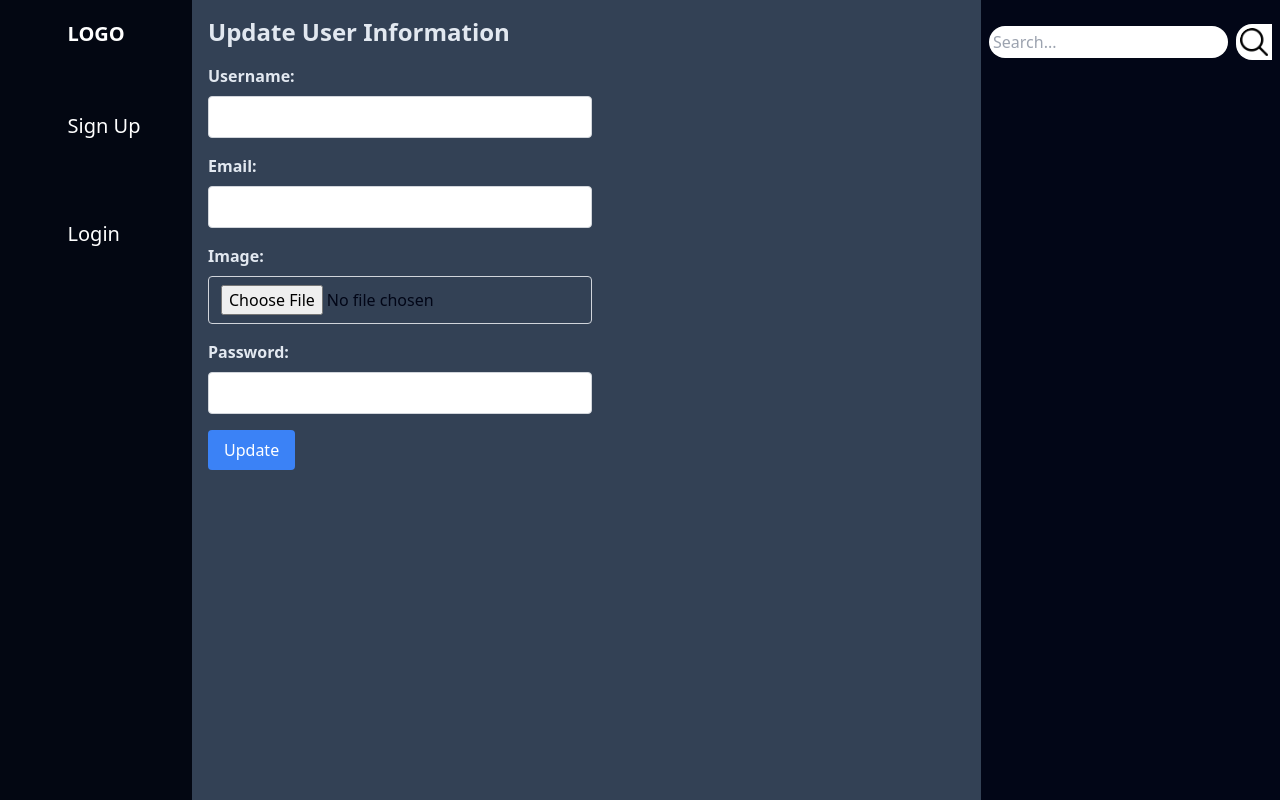
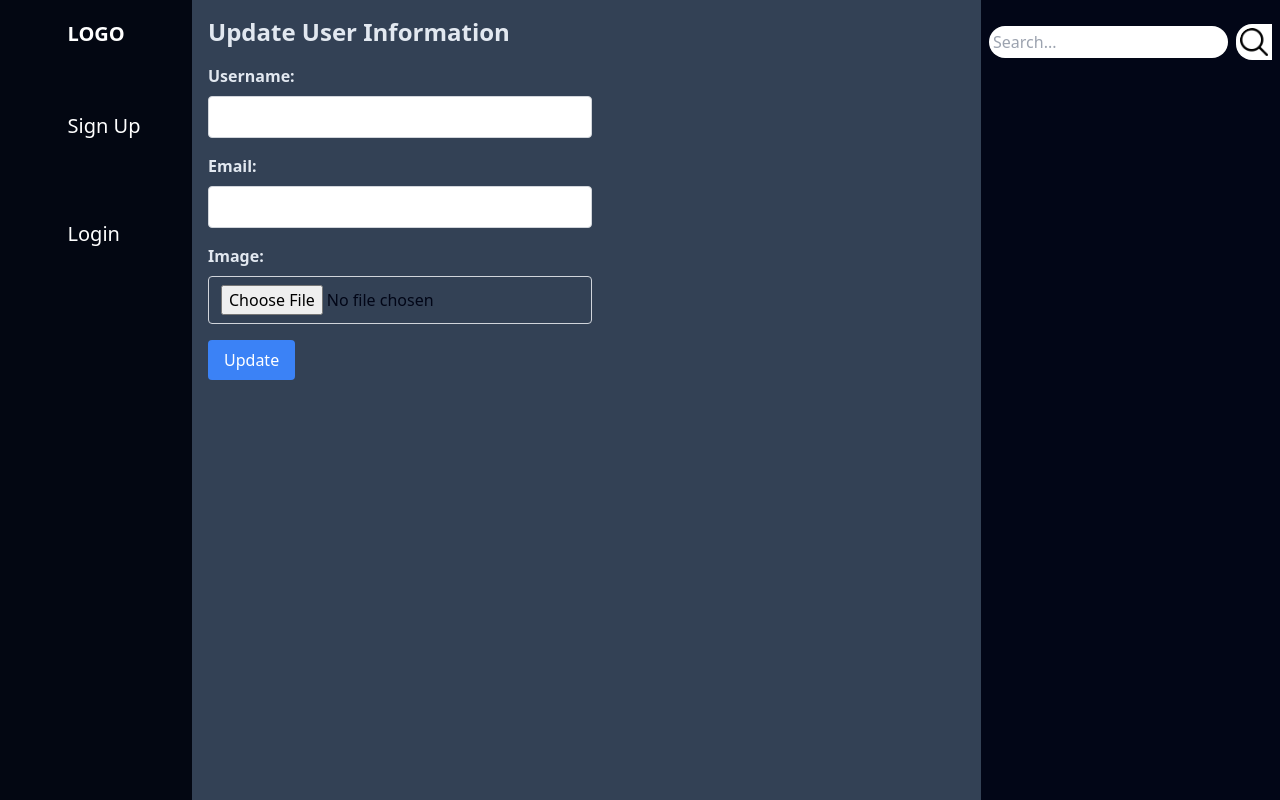
Before and after one commit to bebossi/blog-client-typescript, a React (Vite) app: page /updateUser in a window 1280 px wide. Built offline with nearby package versions, Linux system fonts and the light colour scheme; no server answers.

Commit message:
updating updateUSer page

```diff
--- a/src/Pages/HomeScreen.tsx
+++ b/src/Pages/HomeScreen.tsx
@@ -2,7 +2,6 @@ import { api } from "../api"
 import {  useEffect, useState } from "react";
 import PostBox from "../Components/PostBox";
 import { Post} from "../interfaces"
-import { Link } from "react-router-dom";
 
 function HomeScreen() {
     const [posts, setPosts] = useState<Post[]>([])
@@ -16,7 +15,6 @@ function HomeScreen() {
 
             setPosts([...response.data])
             setIsLoading(false);
-
         }
         fetchPosts()
     }, [])
--- a/src/Pages/UpdateUser.tsx
+++ b/src/Pages/UpdateUser.tsx
@@ -6,7 +6,7 @@ import { useNavigate } from "react-router-dom"
 
 const UpdateUser = () => {
   const navigate = useNavigate()
-  const [user, setUser] = useState({userName: "", email: "", password: ""})
+  const [user, setUser] = useState({userName: "", email: ""})
   const [imageUrl, setImageUrl] = useState<File | string | undefined>()
 
   useEffect(() => {
@@ -55,6 +55,7 @@ const UpdateUser = () => {
         ...user, imageUrl: uploadedImageUrl
       })
       navigate("/")
+      console.log("enviado")
 
     } catch(err){
       console.log(err)
@@ -109,7 +110,7 @@ const UpdateUser = () => {
           />
         </div>
 
-        <div className="mb-4">
+        {/* <div className="mb-4">
           <label htmlFor="password" className="block font-bold mb-2">
             Password:
           </label>
@@ -122,7 +123,7 @@ const UpdateUser = () => {
             required
             className="w-full px-3 py-2 border border-gray-300 rounded focus:outline-none  text-slate-950"
           />
-        </div>
+        </div> */}
 
         <button
           type="submit"
```
